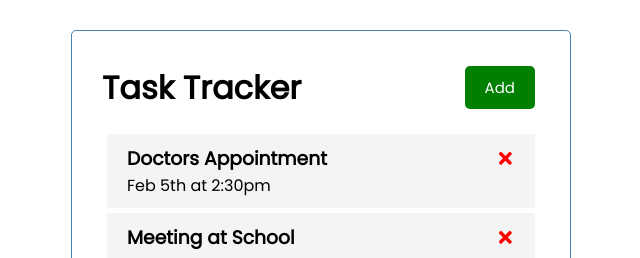
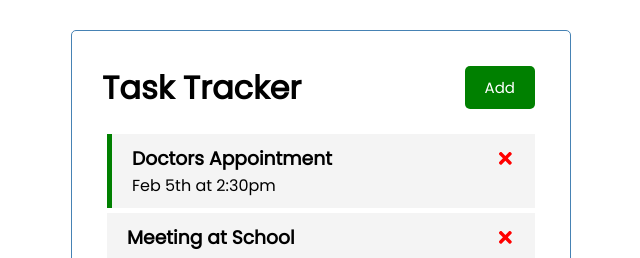
Before and after one commit to tikoStudio/react-dash-tracker, a React (Create React App) app: page / in a window 1280 px wide. Shown: the top 258 px of the page, without its empty margins (319-959 px from the left). Built offline with nearby package versions, Linux system fonts and the light colour scheme.

Commit message:
reminder and delete action added

```diff
--- a/src/App.js
+++ b/src/App.js
@@ -14,7 +14,7 @@ function App() {
         "id": 2,
         "text": "Meeting at School",
         "day": "Feb 6th at 1:30pm",
-        "reminder": true
+        "reminder": false
     }
   ])
 
@@ -23,10 +23,15 @@ function App() {
    setTasks(tasks.filter((task) => task.id !== id))
   }
 
+  // Toggle Reminder
+  const toggleReminder = (id) => {
+    setTasks(tasks.map((task) => task.id === id ? { ...task, reminder: !task.reminder } : task))
+  }
+
   return (
     <div className="container">
       <Header />
-      {tasks.length > 0 ? <Tasks tasks={tasks} onDelete={deleteTask} /> : 'No Tasks To Show'}
+      {tasks.length > 0 ? <Tasks tasks={tasks} onDelete={deleteTask} onToggle={toggleReminder} /> : 'No Tasks To Show'}
     </div>
   );
 }
--- a/src/components/Task.js
+++ b/src/components/Task.js
@@ -1,8 +1,8 @@
 import { FaTimes } from 'react-icons/fa'
 
-const Task = ({ task, onDelete }) => {
+const Task = ({ task, onDelete, onToggle }) => {
     return (
-        <div className="task">
+        <div className={` task ${task.reminder ? 'reminder' : ''}`} onDoubleClick={() => onToggle(task.id)}>
             <h3>{task.text} <FaTimes style={{ color: 'red', cursor: 'pointer'}} onClick={ () => onDelete(task.id)} /></h3>
             <p>{task.day}</p>
         </div>
--- a/src/components/Tasks.js
+++ b/src/components/Tasks.js
@@ -1,10 +1,10 @@
 import Task from './Task'
 
-const Tasks = ({ tasks, onDelete }) => {
+const Tasks = ({ tasks, onDelete, onToggle }) => {
   return (
       <>
         {tasks.map((task) => (
-          <Task key={task.id} task={task} onDelete={onDelete} />
+          <Task key={task.id} task={task} onDelete={onDelete} onToggle={onToggle} />
         ))}
       </>
   )
```
